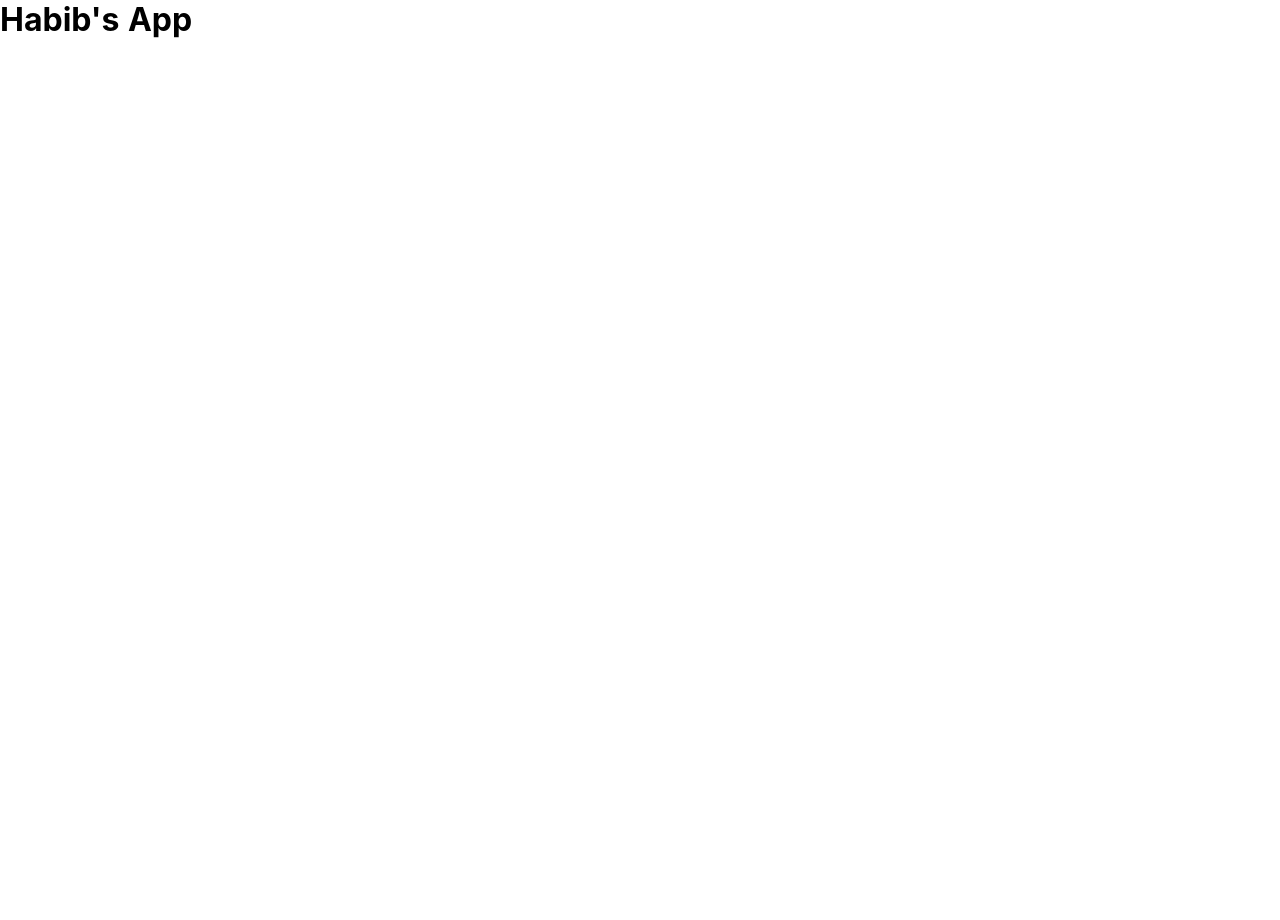
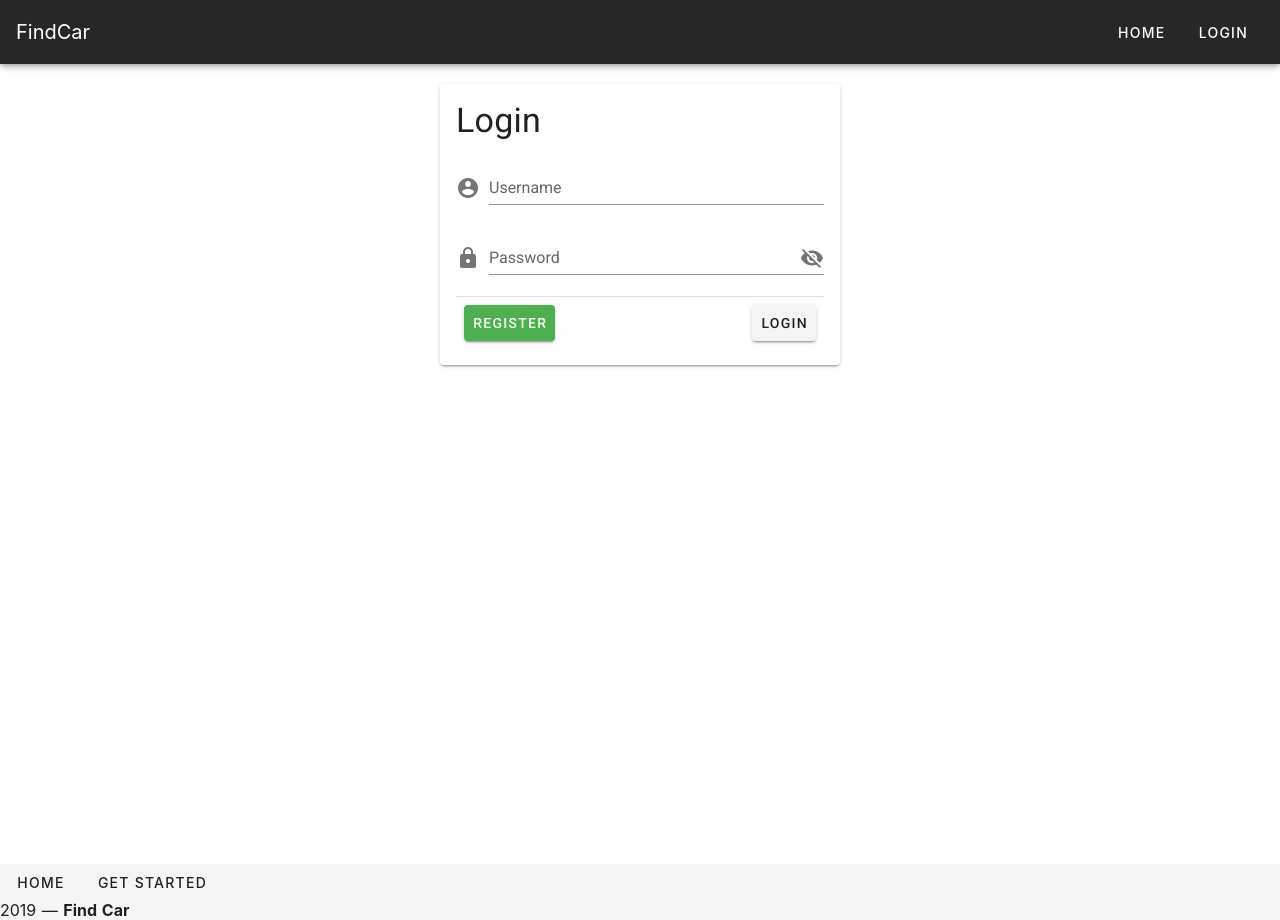
Before and after one commit to Vick003/habibs-app, a Nuxt app: page / in a window 1280 px wide. Before the commit the page ends 800 px from the top, so only its background shows below. Built offline with nearby package versions, Linux system fonts and the light colour scheme.

Commit message:
Following Vuetify tutorial

```diff
--- /dev/null
+++ b/components/Login.vue
@@ -0,0 +1,46 @@
+<template>
+    <v-app>
+        <!-- Login Module -->
+        <v-card width="400" class="mx-auto mt-5">
+            <v-card-title>
+                <h1 class="display-1">Login</h1>
+            </v-card-title>
+            <v-card-text>
+                <v-form>
+                    <v-text-field label="Username" prepend-icon="mdi-account-circle"/>
+                    <v-text-field
+                    label="Password"
+                    :type="showPassword ? 'text' : 'password'"
+                    prepend-icon="mdi-lock"
+                    :append-icon="showPassword ? 'mdi-eye' : 'mdi-eye-off'"
+                    @click:append="showPassword = !showPassword"
+                    />
+                </v-form>
+                <v-divider></v-divider>
+                <v-card-actions>
+                    <v-btn color="success">
+                        Register
+                    </v-btn>
+                    <v-spacer></v-spacer>
+                    <v-btn color="login">
+                        Login
+                    </v-btn>
+                </v-card-actions>
+            </v-card-text>
+        </v-card>
+    </v-app>
+</template>
+
+<script>
+    export default {
+        data() {
+            return {
+                showPassword: false
+            }
+        }
+    }
+</script>
+
+<style lang="scss" scoped>
+
+</style>
--- /dev/null
+++ b/components/Navigation.vue
@@ -0,0 +1,64 @@
+<template>
+    <div>
+        <v-app-bar app color="primary" dark>
+        <v-toolbar-title>
+            FindCar
+        </v-toolbar-title>
+        <v-spacer></v-spacer>
+        <v-btn text rounded>Home</v-btn>
+        <v-btn text rounded>Login</v-btn>
+    </v-app-bar>
+    <v-content>
+        <Login />
+    </v-content>
+
+    <v-footer
+        color="primary lighten-1"
+        padless
+    >
+        <v-row
+        justify="center"
+        no-gutters
+        >
+        <v-btn
+            v-for="link in links"
+            :key="link"
+            color="white"
+            text
+            rounded
+            class="my-2"
+        >
+            {{ link }}
+        </v-btn>
+        <v-col
+            class="primary lighten-2 py-4 text-center white--text"
+            cols="12"
+        >
+            {{ new Date().getFullYear() }} — <strong>Find Car</strong>
+        </v-col>
+        </v-row>
+    </v-footer>
+
+    </div>
+</template>
+
+<script>
+    import Login from "~/components/Login.vue";
+
+    export default {
+
+        components: {
+            Login
+        },
+
+        data() {
+            return {
+                links: ['Home', 'Get Started']
+            }
+        }
+    }
+</script>
+
+<style lang="scss" scoped>
+
+</style>
--- a/pages/index.vue
+++ b/pages/index.vue
@@ -1,14 +1,16 @@
 <template>
   <div>
-    <h1>Habib's App</h1>
+    <Navigation />
   </div>
 </template>
 
 <script>
-
+import Hero from "~/components/Hero.vue";
+import Navigation from "~/components/Navigation.vue";
 export default {
   components: {
-
+    Hero,
+    Navigation
   }
 }
 </script>
```
